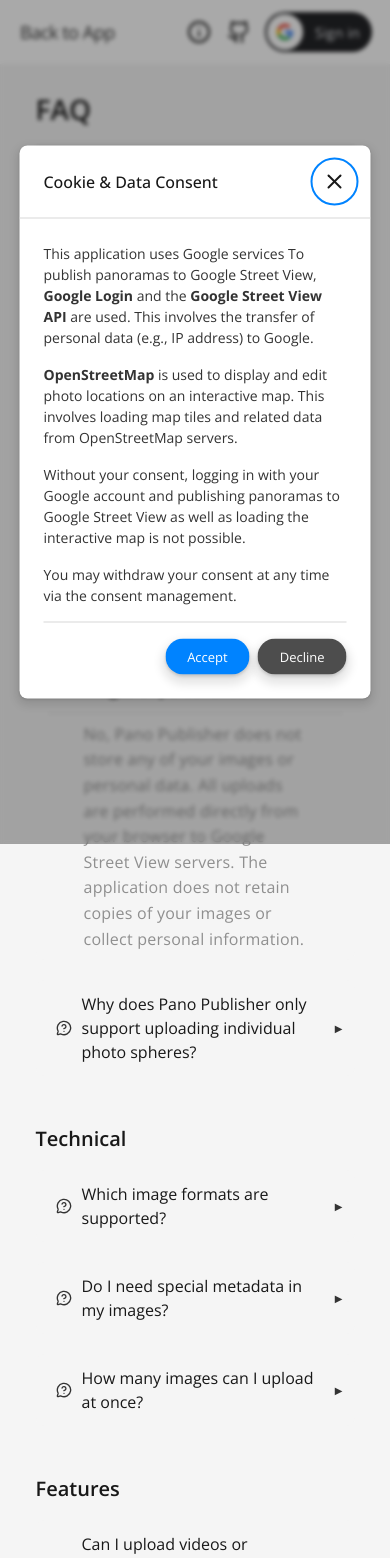
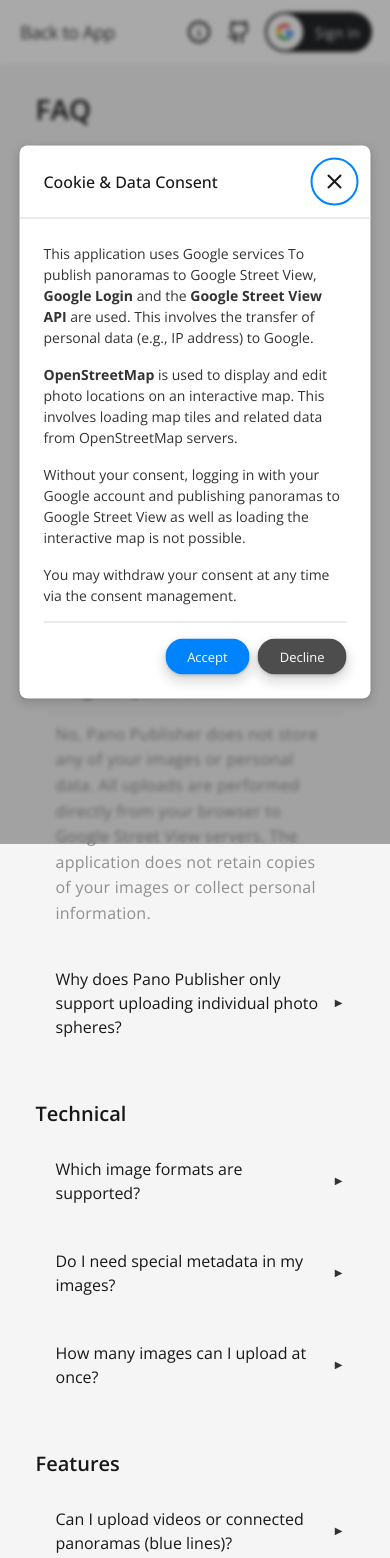
Before and after one commit to 777555777/360-gmaps-uploader, a SvelteKit app: page /faq in a window 390 px wide. Shown: the top 1558 px of the page. Built offline with nearby package versions, Linux system fonts and the light colour scheme; no server answers.

Commit message:
feat: hide question icon on mobile

```diff
--- a/src/routes/faq/+page.svelte
+++ b/src/routes/faq/+page.svelte
@@ -271,6 +271,15 @@
 		-moz-osx-font-smoothing: grayscale;
 	}
 
+	@media (max-width: 576px) {
+		:global(.faq svg) {
+			display: none;
+		}
+		:global(.faq .accordion-content p) {
+			padding-inline: 0.75rem;
+		}
+	}
+
 	.others {
 		margin-top: 3rem;
 		border-top: 2px solid var(--border-subtle);
```
